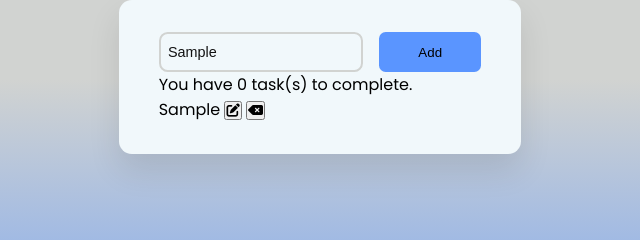
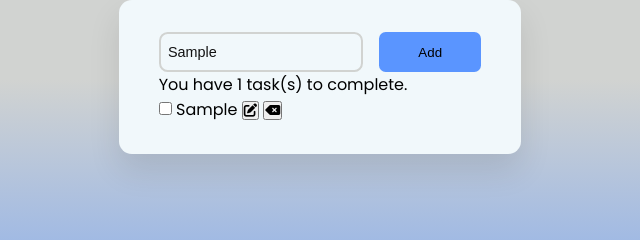
Before and after one commit to dawood-altai/ToDoListApp-JS, a plain HTML site: page index.html in a window 1280 px wide. Both pictures are taken after typing "Sample" into the empty fields and a click on the button "Add". Shown: the top 240 px of the page, 320-960 px from the left. Drawn offline with Linux system fonts and the light colour scheme.

Commit message:
task count is done

```diff
--- a/app.js
+++ b/app.js
@@ -2,24 +2,24 @@ const addBtn = document.querySelector("#add-btn");
 const newTaskInput = document.querySelector("#wrapper input");
 const tasksContainer = document.querySelector("#tasks");
 const error = document.getElementById("error");
-const countValue = document.querySelector(".count-value")
+const countValue = document.querySelector(".count-value");
 let taskCount = 0;
 
-const displayCount = (taskCount) => {
+const updateTaskCount = (change) => {
+    taskCount += change;
     countValue.innerText = taskCount;
 };
 
- // Add button functions
 const addTask = () => {
     const taskName = newTaskInput.value.trim();
-    error.style.display= "none";
-    if(!taskName) {
+    error.style.display = "none";
+    if (!taskName) {
         setTimeout(() => {
-            error.style.display="block";
+            error.style.display = "block";
         }, 200);
         return;
     }
-    const task = `<div class="task"
+    const task = `<div class="task">
 <input type="checkbox" class="task-check">
 <span class="taskName">${taskName}</span>
 
@@ -27,20 +27,17 @@ const addTask = () => {
 <button class="delete">  <i class="fa-solid fa-delete-left"></i>  </button>
 
 </div>`;
-tasksContainer.insertAdjacentHTML("beforeend", task);
+    tasksContainer.insertAdjacentHTML("beforeend", task);
 
-const deleteButtons = document.querySelectorAll(".delete");
-deleteButtons.forEach(button => {
-    button.onclick = () => {
-        button.parentNode.remove();
-        taskCount = -1;
-        displayCount(taskCount);
+    const deleteButtons = document.querySelectorAll(".delete");
+    deleteButtons.forEach(button => {
+        button.onclick = () => {
+            button.parentNode.remove();
+            updateTaskCount(-1);
+        };
+    });
 
-    };
-
-});
-
-
+    updateTaskCount(1);
 };
 
-addBtn.addEventListener("click",addTask);
+addBtn.addEventListener("click", addTask);
```
Also changed, not shown: index.html (+1 -1 lines).
